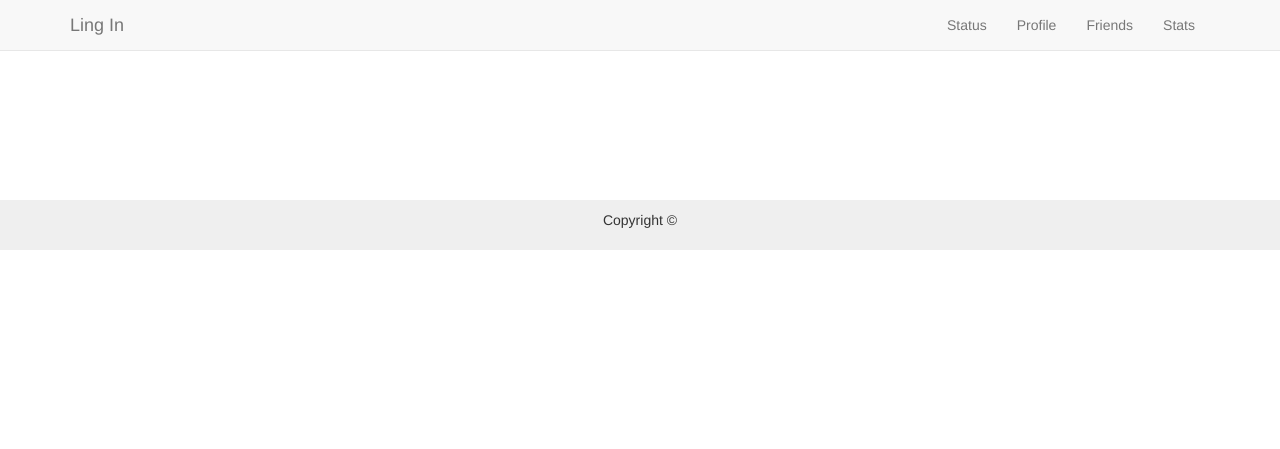
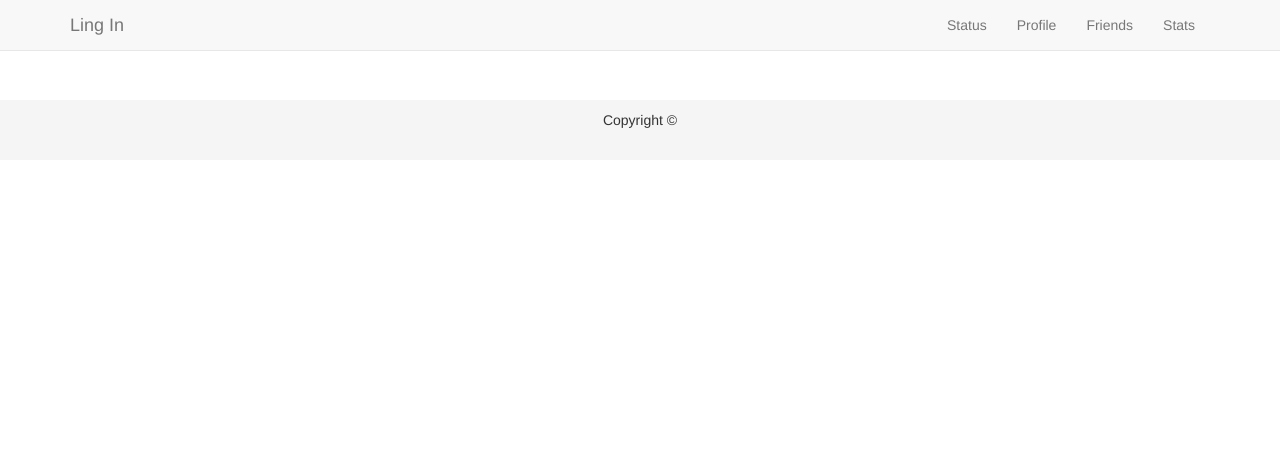
Before and after one commit to wisnuprama-ui/Ling-in, a Django app: template app_home/templates/app_home/layout/base.html in a window 1280 px wide. Shown: the top 449 px of the page. After the commit the page ends 128 px from the top, so only its background shows below. Run offline with Django 3.2, Linux system fonts and the light colour scheme; the template is opened without the code that fills it, so the values that code supplies are empty; parts of the project's set-up code (start-up, migrations or seed data) failed here and were passed over; some libraries are stand-ins or nearby versions.

Commit message:
edit css to make footer on bottom

```diff
--- a/app_home/static/css/base.css
+++ b/app_home/static/css/base.css
@@ -2,6 +2,8 @@ html, body {
     /* margin-top: 50px; */
     height: 100%;
     width: 100%;
+    margin:0;
+    padding:0;
 }
 
 .navbar-static-top {
@@ -9,10 +11,12 @@ html, body {
 }
 
 footer {
-    margin-top: 200px;
-    height: 50px;
-    text-align: center;
-    background-color: #efefef;
+    margin-top: 100px;
+    position:relative;
+    bottom:0;
+    width:100%;
+    height:60px;   /* Height of the footer */
+    background:whitesmoke;
 }
 
 footer p {
@@ -22,6 +26,10 @@ footer p {
 
 textarea {
     resize:none
+}
+
+content {
+    min-height:100%;
 }
 
 section {
```
